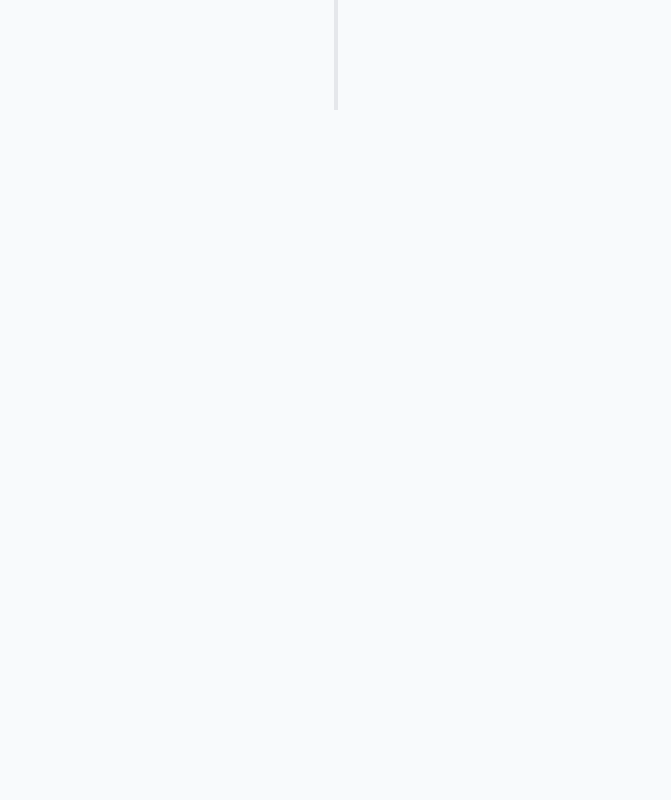
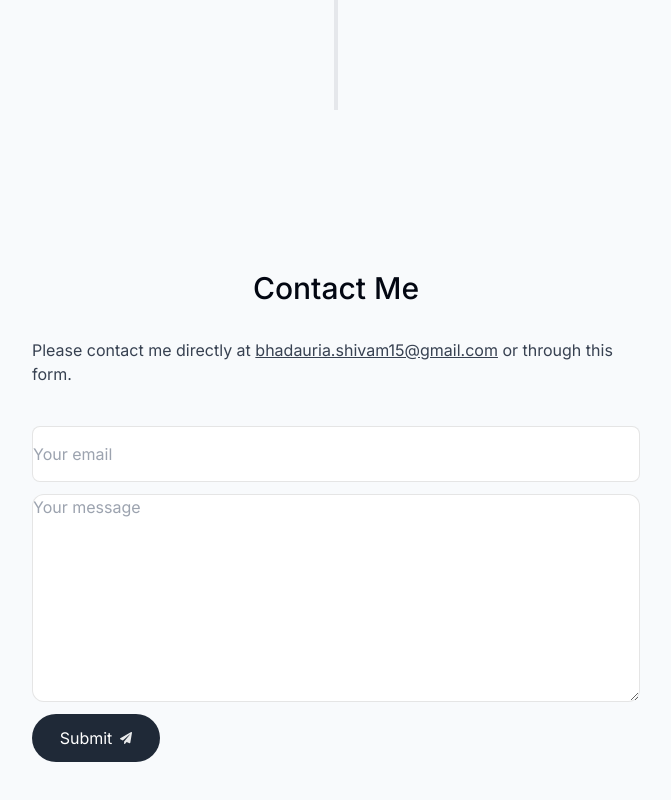
Before and after one commit to notavacillator/project-portfolio, a Next.js app: page / in a window 1280 px wide. Shown: the part 3871-4671 px from the top of the page, without its empty margins (304-975 px from the left). Built offline with nearby package versions, Linux system fonts and the light colour scheme.

Commit message:
contact section in making

```diff
--- a/app/layout.tsx
+++ b/app/layout.tsx
@@ -17,7 +17,7 @@ export default function RootLayout({
 }) {
   return (
     <html lang="en" className='!scroll-smooth'>
-      <body className={`${inter.className} h-[5000px] bg-slate-50 text-gray-950 relative pt-[8rem] sm:pt[9rem]`}>
+      <body className={`${inter.className} bg-slate-50 text-gray-950 relative pt-[8rem] sm:pt[9rem]`}>
         <div className='bg-[#fbe2e3] absolute top-[-6rem] -z-10 right-[11rem] h-[31.25rem] w-[31.25rem] rounded-full blur-[7rem] sm:w-[68.75rem] dark:bg-[#946263]'></div>
         <div className='bg-[#dbd7fb] absolute top-[-1rem] -z-10 left-[-35rem] h-[31.25rem] w-[50rem] rounded-full blur-[10rem] sm:w-[68.75rem] md:left-[-33rem] lg:left-[-28rem] xl:left-[-15rem] 2xl:left-[-5rem] dark:bg-[#676394]'></div>
         <ActiveSectionContextProvider>
--- a/app/page.tsx
+++ b/app/page.tsx
@@ -1,4 +1,5 @@
 import About from '@/components/about';
+import Contact from '@/components/contact';
 import Experience from '@/components/experience';
 import Intro from '@/components/intro';
 import Projects from '@/components/projects';
@@ -16,6 +17,7 @@ export default function Home()  {
         <SectionDivider/>
         <Skills/>
         <Experience/>
+        <Contact/>
       </main>
     )
 }
--- /dev/null
+++ b/components/contact.tsx
@@ -0,0 +1,31 @@
+import React from 'react'
+import SectionHeading from './section-heading'
+import { FaPaperPlane } from 'react-icons/fa'
+
+function Contact() {
+  return (
+    <section id = 'contact' className='scroll-mt-24 mb-28 sm:mb-36 w-[min(100%,38rem)]'>
+        <SectionHeading>
+            Contact me
+        </SectionHeading>
+        <p className='text-gray-700'>Please contact me directly at {" "}
+            <a className = 'underline' href="mailto:bhadauria.shivam15@gmail.com">bhadauria.shivam15@gmail.com</a>
+            {" "} or through this form.
+        </p>
+
+        <form className = 'mt-10 flex flex-col' action="">
+            <input placeholder = 'Your email' className = 'h-14 rounded-lg border border-black/10' type="email" name="" id="" />
+            <textarea placeholder = 'Your message' className = 'h-52 my-3 rounded-xl border border-black/10' name=""></textarea>
+            <button
+                className = 'group flex items-center justify-center gap-2 h-[3rem] w-[8rem] bg-gray-800  text-white rounded-full outline-none transition-all focus:scale-105 hover:scale-105 hover:shadow-md active:scale-95 hover:bg-gray-950'
+                type="submit">
+                    Submit
+                <FaPaperPlane className='opacity-90 text-xs transition-all group-hover:translate-x-1 group-hover:-translate-y-1 duration-300 ease-out'/>
+            </button>
+        </form>
+
+    </section>
+  )
+}
+
+export default Contact
--- a/components/experience.tsx
+++ b/components/experience.tsx
@@ -12,7 +12,7 @@ const Experience : React.FC = () => {
     const {ref} =  useSectionInView('Experience');
 
     return (
-    <section ref= {ref} id='experience' className='scroll-mt-28'>
+    <section ref= {ref} id='experience' className='scroll-mt-28 mb-28 sm:mb-40'>
         <SectionHeading>My experience</SectionHeading>
         <VerticalTimeline animate={ true } lineColor=''>
             {
```
